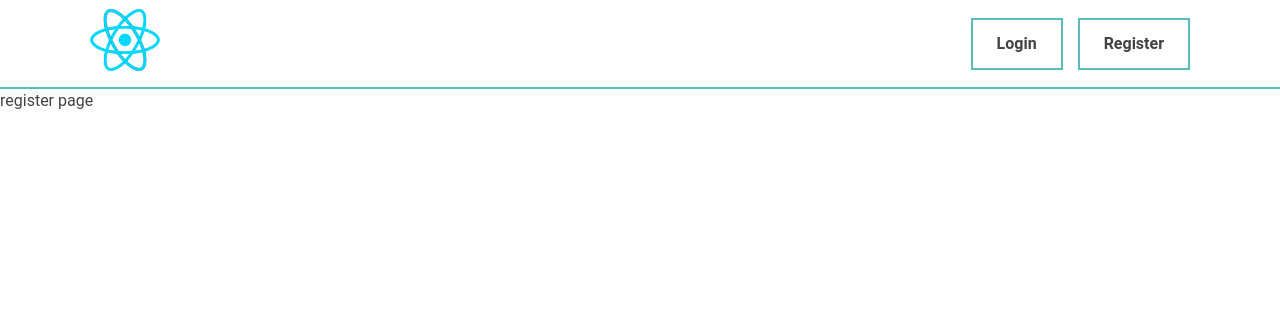
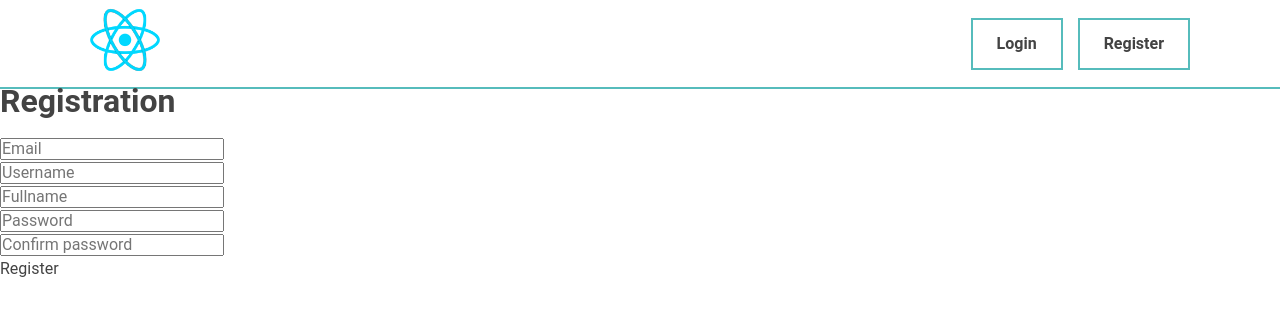
Before and after one commit to shock-dev/twitter-clone-backend, a React (Create React App) app in the folder client/: page /register in a window 1280 px wide. Shown: the top 316 px of the page. Built offline with nearby package versions, Linux system fonts and the light colour scheme.

Commit message:
template and started logic for Register page

```diff
--- a/client/src/pages/Register.js
+++ b/client/src/pages/Register.js
@@ -1,10 +1,87 @@
-import React from 'react';
+import React, { useState } from 'react';
+import axios from 'axios';
+
+const formSchema = {
+    email: '',
+    username: '',
+    fullname: '',
+    password: '',
+    password_confirm: ''
+};
 
 const Register = () => {
+    const [formData, setFormData] = useState(formSchema);
+
+    const submitHandler = async (e) => {
+        e.preventDefault();
+        try {
+            const { data } = await axios.post('http://localhost:5000/auth/signup', formData);
+            console.log(data);
+        } catch (e) {
+            console.log(e.response.data.message);
+        }
+    };
+
+    const inputHandler = (e) => {
+        setFormData(state => ({
+            ...state,
+            [e.target.name]: e.target.value
+        }));
+    };
+
     return (
-        <div>
-            register page
-        </div>
+        <form onSubmit={submitHandler}>
+            <h1>Registration</h1>
+            <br/>
+            <div>
+                <input
+                    type="text"
+                    placeholder="Email"
+                    name="email"
+                    onInput={inputHandler}
+                />
+            </div>
+
+            <div>
+                <input
+                    type="text"
+                    placeholder="Username"
+                    name="username"
+                    onInput={inputHandler}
+                />
+            </div>
+
+            <div>
+                <input
+                    type="text"
+                    placeholder="Fullname"
+                    name="fullname"
+                    onInput={inputHandler}
+                />
+            </div>
+
+            <div>
+                <input
+                    type="password"
+                    placeholder="Password"
+                    name="password"
+                    onInput={inputHandler}
+                />
+            </div>
+
+            <div>
+                <input
+                    type="password"
+                    placeholder="Confirm password"
+                    name="password_confirm"
+                    onInput={inputHandler}
+                />
+            </div>
+
+            <button type="submit">
+                Register
+            </button>
+        </form>
     );
 };
 
```
